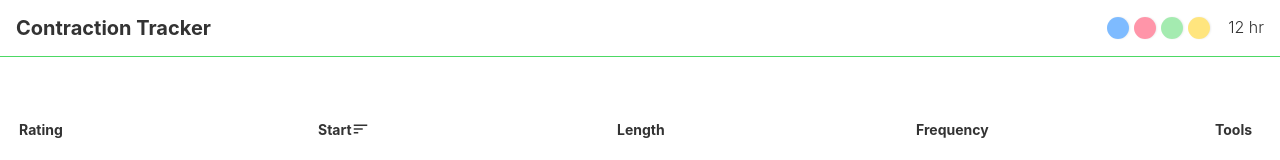
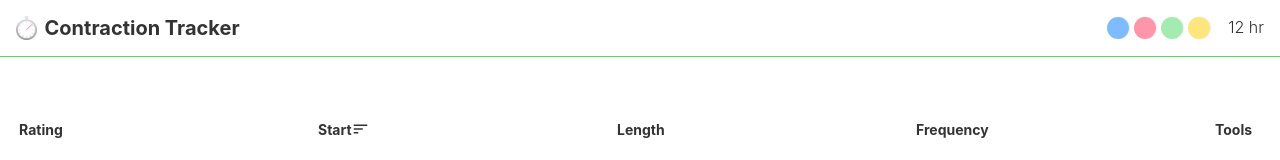
Before and after one commit to SeanMcP/contraction-tracker, a React (Create React App) app: page / in a window 1280 px wide. Shown: the top 160 px of the page. Built offline with nearby package versions, Linux system fonts and the light colour scheme.

Commit message:
Add logo to Header
Used a mobile breakpoint at 500px.

```diff
--- a/src/components/functional/Header.js
+++ b/src/components/functional/Header.js
@@ -7,7 +7,10 @@ import TimeToggle from './TimeToggle';
 
 const Header = props => (
     <header className="inherit-border">
-        <h1>Contraction Tracker</h1>
+        <div className="logo">
+            <img src="./images/logo.png" alt="Contraction Tracker"/>
+            <h1>Contraction Tracker</h1>
+        </div>
         <div className="tools">
             <ColorOptions
                 handleChange={props.setStyle}
--- a/src/styles/header.css
+++ b/src/styles/header.css
@@ -7,21 +7,31 @@
     padding: var(--space);
 }
 
-#app header h1 {
-    font-size: 20px;
-    margin: 0;
-}
-
-#app header .tools {
+header .logo {
+    align-items: center;
     display: flex;
 }
 
-.time-toggle {
+.logo img {
+    height: 24px;
+}
+
+.logo h1 {
+    font-size: 20px;
+    margin: 0 0 0 var(--space-xs);
+    max-height: 24px;
+}
+
+header .tools {
+    display: flex;
+}
+
+header .time-toggle {
     display: flex;
     margin-left: var(--space);
 }
 
-.time-toggle:hover {
+header .time-toggle:hover {
     color: var(--main-text-light);
 }
 
@@ -29,3 +39,9 @@
     margin-left: 2.5px;
     transition: color var(--animate);
 }
+
+@media (max-width: 500px) {
+    .logo h1 {
+        display: none;
+    }
+}
```
